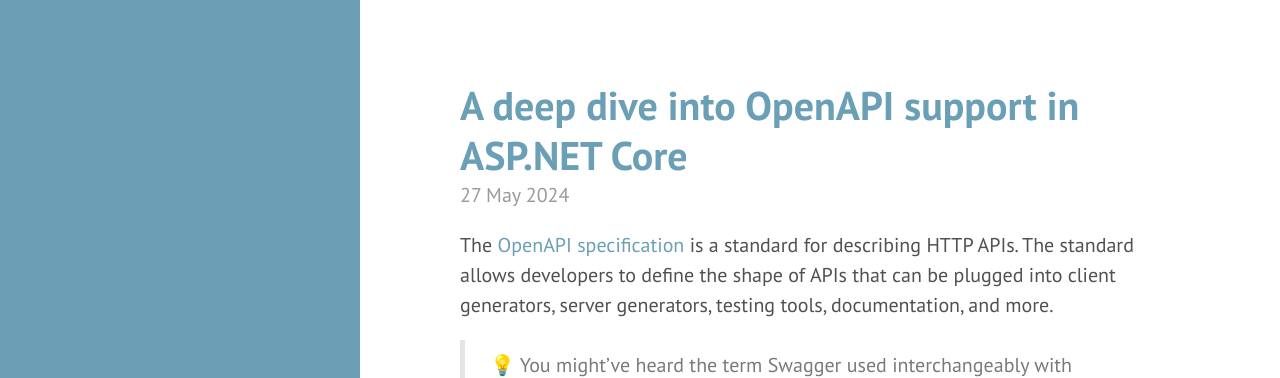
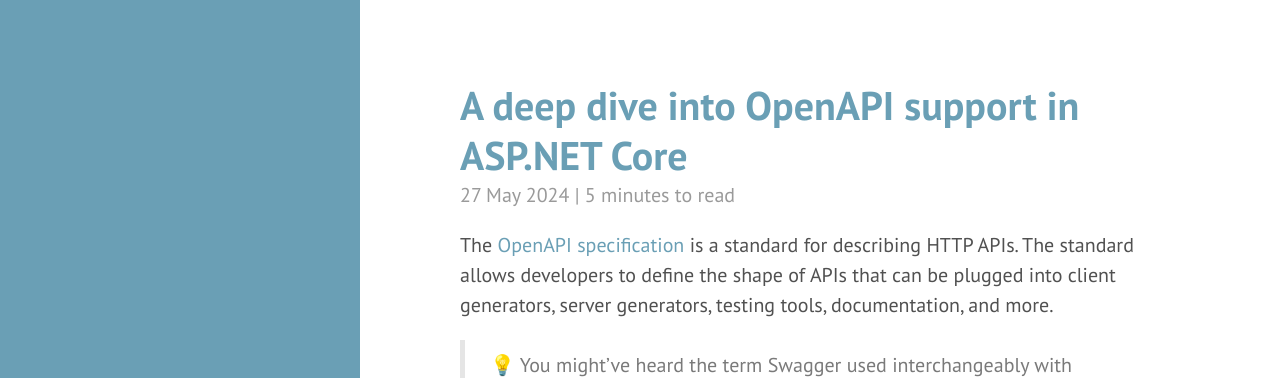
Before and after one commit to jean/blog, a Jekyll site: the page built from index.html, in a window 1280 px wide and 900 px high. Shown: the top 378 px of the window. Built offline with Jekyll 4.4.1, drawn with Linux system fonts in a browser that asks for light colours; emoji names are drawn with the system emoji font; the list of posts is cut into pages by our own code.

Commit message:
Fix read time on paginated page

```diff
--- a/_includes/read-time.html
+++ b/_includes/read-time.html
@@ -1,8 +1,8 @@
 {% capture output %}
-{% assign words_total = page.content | replace: '<script type="math/tex">', '' | replace: '<script type="math/tex; mode=display">', '' | replace: '</script>', '' | strip_html | number_of_words %}
-    {% assign words_without_code = page.content | replace: '<pre class="highlight">', '<!--' | replace: '</pre>', '-->' | replace: '<script type="math/tex">', '' | replace: '<script type="math/tex; mode=display">', '' | replace: '</script>', '' | strip_html | number_of_words %}
-    {% assign words_without_math = page.content | strip_html | number_of_words %}
-    {% assign words_without_either = page.content | replace: '<pre class="highlight">', '<!--' | replace: '</pre>', '-->' | strip_html | number_of_words %}
+{% assign words_total = include.content | replace: '<script type="math/tex">', '' | replace: '<script type="math/tex; mode=display">', '' | replace: '</script>', '' | strip_html | number_of_words %}
+    {% assign words_without_code = include.content | replace: '<pre class="highlight">', '<!--' | replace: '</pre>', '-->' | replace: '<script type="math/tex">', '' | replace: '<script type="math/tex; mode=display">', '' | replace: '</script>', '' | strip_html | number_of_words %}
+    {% assign words_without_math = include.content | strip_html | number_of_words %}
+    {% assign words_without_either = include.content | replace: '<pre class="highlight">', '<!--' | replace: '</pre>', '-->' | strip_html | number_of_words %}
 
     {% assign words_code = words_total | minus: words_without_code | divided_by: 2.0 %}
     {% assign words_math = words_total | minus: words_without_math | times: 2.0 %}
--- a/index.html
+++ b/index.html
@@ -12,7 +12,7 @@
       </a>
     </h1>
 
-    <span class="post-date">{{ post.date | date_to_string }}</span>
+    <span class="post-date">{{ post.date | date_to_string }} | {% include read-time.html content = post.content %}</span>
 
     {{ post.content }}
   </div>
```
